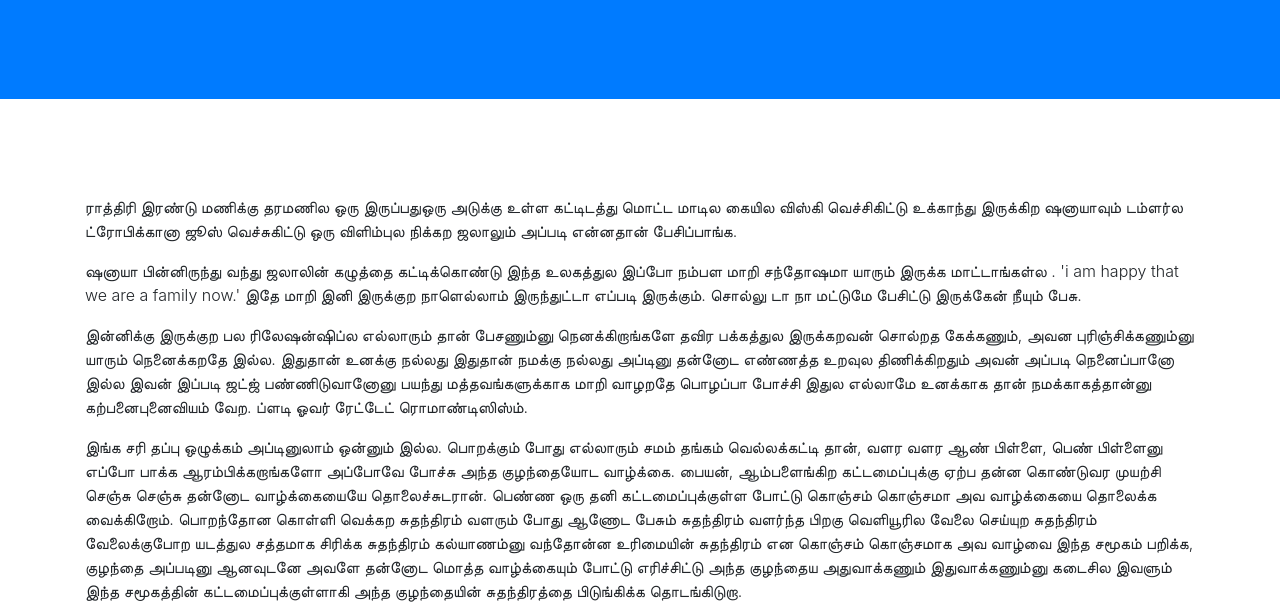
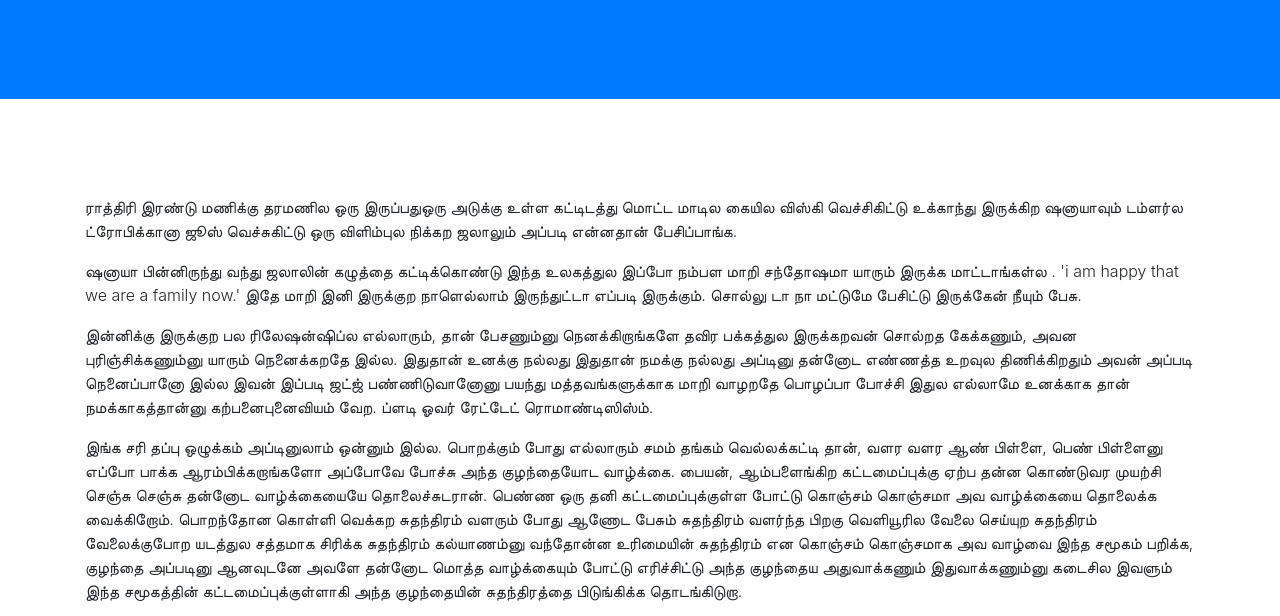
Before and after one commit to manishankarbalu/manishankarbalu.github.io, a website with bundled scripts: page story5.html in a window 1280 px wide. Shown: the part 405-1021 px from the top of the page. Built offline with nearby package versions, Linux system fonts and the light colour scheme.

Commit message:
story5 revised commit

```diff
--- a/story5.html
+++ b/story5.html
@@ -51,7 +51,7 @@
         <div class="font-weight-light mb-0">
           <p>ராத்திரி  இரண்டு மணிக்கு தரமணில ஒரு இருப்பதுஒரு அடுக்கு உள்ள கட்டிடத்து மொட்ட மாடில கையில விஸ்கி வெச்சிகிட்டு உக்காந்து இருக்கிற ஷனாயாவும்  டம்ளர்ல ட்ரோபிக்கானா ஜூஸ் வெச்சுகிட்டு ஒரு விளிம்புல நிக்கற ஜலாலும் அப்படி என்னதான் பேசிப்பாங்க.</p>
           <p>ஷனாயா பின்னிருந்து வந்து ஜலாலின் கழுத்தை கட்டிக்கொண்டு இந்த உலகத்துல இப்போ நம்பள மாறி சந்தோஷமா யாரும் இருக்க மாட்டாங்கள்ல . 'i am happy that we are a family now.'  இதே மாறி இனி இருக்குற நாளெல்லாம் இருந்துட்டா எப்படி இருக்கும். சொல்லு டா நா மட்டுமே பேசிட்டு இருக்கேன் நீயும் பேசு.</p>
-          <p>இன்னிக்கு இருக்குற பல ரிலேஷன்ஷிப்ல எல்லாரும் தான் பேசணும்னு நெனக்கிறாங்களே தவிர பக்கத்துல இருக்கறவன் சொல்றத கேக்கணும், அவன புரிஞ்சிக்கணும்னு யாரும் நெனைக்கறதே இல்ல. இதுதான் உனக்கு நல்லது இதுதான் நமக்கு நல்லது அப்டினு தன்னோட எண்ணத்த உறவுல திணிக்கிறதும் அவன் அப்படி நெனைப்பானோ இல்ல இவன் இப்படி ஜட்ஜ் பண்ணிடுவானோனு  பயந்து மத்தவங்களுக்காக மாறி வாழறதே பொழப்பா போச்சி இதுல எல்லாமே உனக்காக தான் நமக்காகத்தான்னு கற்பனைபுனைவியம் வேற. ப்ளடி ஓவர் ரேட்டேட் ரொமாண்டிஸிஸ்ம்.
+          <p>இன்னிக்கு இருக்குற பல ரிலேஷன்ஷிப்ல எல்லாரும், தான் பேசணும்னு நெனக்கிறாங்களே தவிர பக்கத்துல இருக்கறவன் சொல்றத கேக்கணும், அவன புரிஞ்சிக்கணும்னு யாரும் நெனைக்கறதே இல்ல. இதுதான் உனக்கு நல்லது இதுதான் நமக்கு நல்லது அப்டினு தன்னோட எண்ணத்த உறவுல திணிக்கிறதும் அவன் அப்படி நெனைப்பானோ இல்ல இவன் இப்படி ஜட்ஜ் பண்ணிடுவானோனு  பயந்து மத்தவங்களுக்காக மாறி வாழறதே பொழப்பா போச்சி இதுல எல்லாமே உனக்காக தான் நமக்காகத்தான்னு கற்பனைபுனைவியம் வேற. ப்ளடி ஓவர் ரேட்டேட் ரொமாண்டிஸிஸ்ம்.
           </p>
           <p>இங்க சரி தப்பு ஒழுக்கம் அப்டினுலாம் ஒன்னும் இல்ல. பொறக்கும் போது எல்லாரும் சமம் தங்கம் வெல்லக்கட்டி தான், வளர வளர ஆண் பிள்ளை, பெண் பிள்ளைனு எப்போ பாக்க ஆரம்பிக்கறாங்களோ அப்போவே போச்சு அந்த குழந்தையோட வாழ்க்கை. பையன், ஆம்பளைங்கிற கட்டமைப்புக்கு ஏற்ப தன்ன கொண்டுவர முயற்சி செஞ்சு செஞ்சு தன்னோட வாழ்க்கையையே தொலைச்சுடரான்.  பெண்ண ஒரு தனி கட்டமைப்புக்குள்ள போட்டு கொஞ்சம் கொஞ்சமா அவ வாழ்க்கையை தொலைக்க வைக்கிறோம். பொறந்தோன கொள்ளி வெக்கற சுதந்திரம் வளரும் போது ஆணோட பேசும் சுதந்திரம் வளர்ந்த பிறகு வெளியூரில வேலை செய்யுற சுதந்திரம் வேலைக்குபோற யடத்துல சத்தமாக சிரிக்க சுதந்திரம் கல்யாணம்னு  வந்தோன்ன உரிமையின் சுதந்திரம் என கொஞ்சம் கொஞ்சமாக அவ வாழ்வை இந்த சமூகம் பறிக்க, குழந்தை அப்படினு ஆனவுடனே அவளே தன்னோட மொத்த வாழ்க்கையும் போட்டு எரிச்சிட்டு அந்த குழந்தைய அதுவாக்கணும் இதுவாக்கணும்னு கடைசில இவளும் இந்த சமூகத்தின் கட்டமைப்புக்குள்ளாகி அந்த குழந்தையின் சுதந்திரத்தை பிடுங்கிக்க தொடங்கிடுறா. </i></p>
           <p>'உனக்காக தான், உனக்கு புடிக்குமேனு, உன்ன ஆளாக்கணும்னு நினைச்சது தப்பா' அப்படிங்கிற மூணு வார்த்தைக்கு கட்டுப்பட்டு கடன்பட்டு இந்த உலகம் இழந்தது எவ்ளோ இருக்கு வாலிப விளையாட்டு,  காதல் சேட்டை, உலகம் சுற்றுதல், காதலியின் நட்பு, மனைவியின் கருத்தது, அம்மாவின் கனவு கவிதை எல்லாம். அவங்கள மதிக்காது அவங்க சொன்னபடி கேக்காது ஆனாலும் அது இஷ்டத்துக்கு வாழவும் விடமாட்டோம்னு தெரிஞ்சும் இந்த உலகத்துல ஏன் குழந்தை பெத்துக்குறாங்க. இந்த உலகம் இவ்ளோ மெல்ல சுத்தும்போதே இங்க இவ்ளோ பைத்தியகாரங்க இருக்கும்போது இன்னும் கொஞ்சம் வேகமா சுத்துனா அவ்ளோ தான் போலயே. இந்த மாறி குழந்தைய பெத்து தன் வாழ்க்கைய எதுக்கு இழக்கனும்னு கேக்கறேன், என்றபடி ஜலால் கீழே அமர்ந்திருந்த ஷனாயாவின் கால்களை பிடித்து கொடுத்த வண்ணம் தானும் கீழே அமர்ந்தான்.</p>
```
